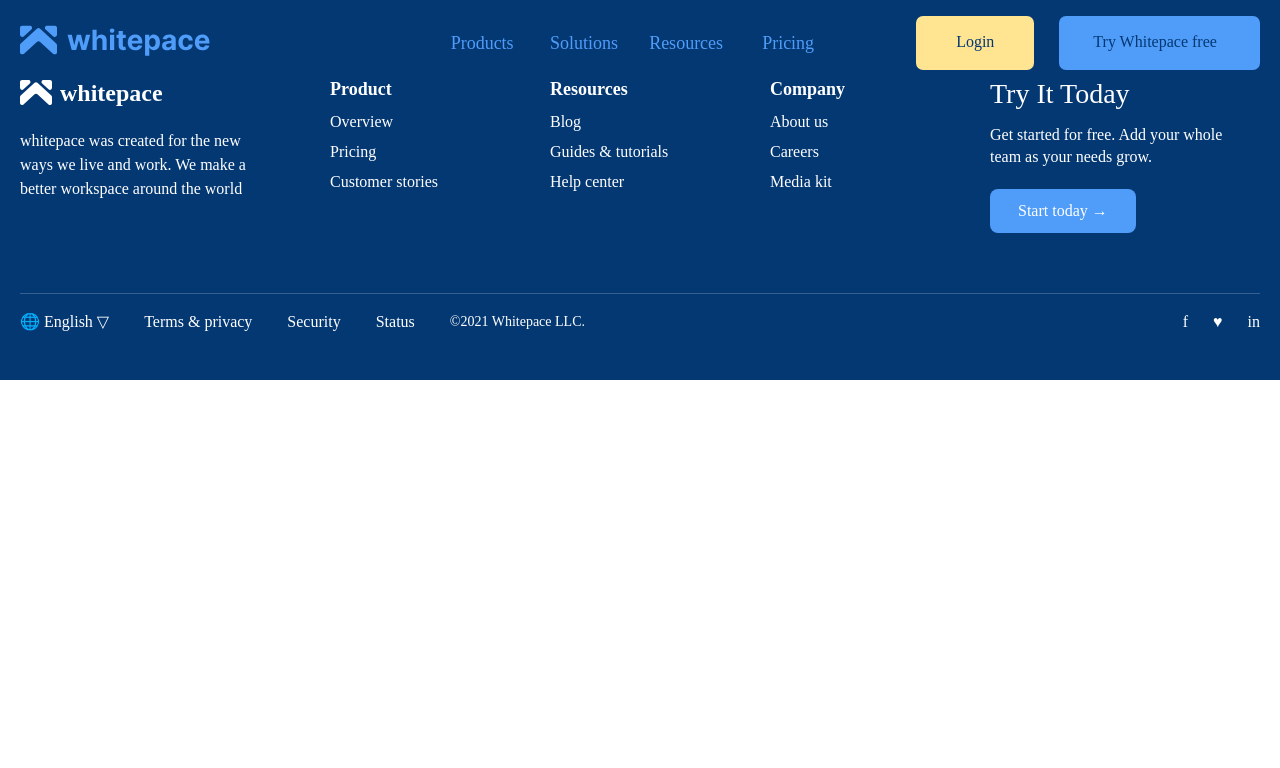
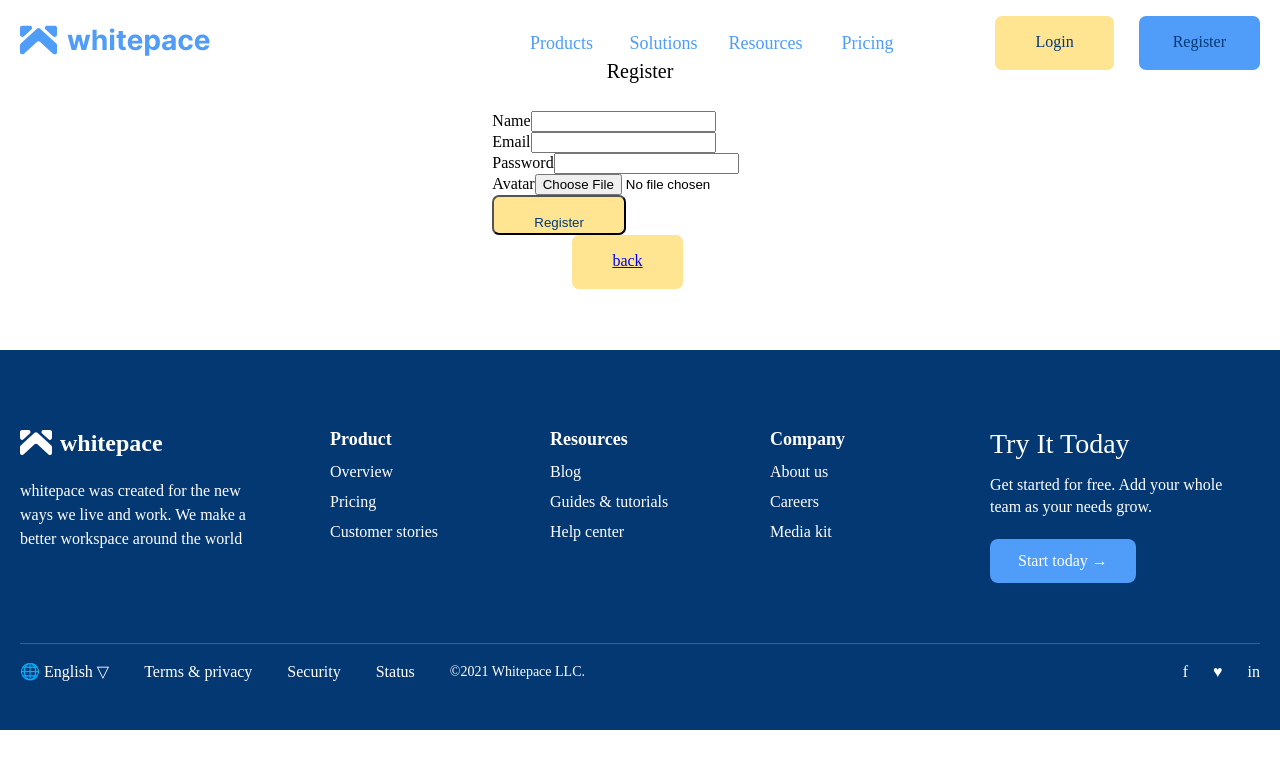
Before and after one commit to David3416/vue2, a Vue app: page /register in a window 1280 px wide. Shown: the top 768 px of the page. Built offline with nearby package versions, Linux system fonts and the light colour scheme.

Commit message:
feat: add user authentication

```diff
--- a/src/components/HeaderComponent.vue
+++ b/src/components/HeaderComponent.vue
@@ -11,9 +11,14 @@ export default {
       isHeaderActive: false,
       headerLogo,
       isMenuOpen: false,
+      user: null,
     }
   },
   methods: {
+    logout() {
+      localStorage.removeItem('user')
+      this.user = null
+    },
     playClickSound,
     handleScroll() {
       this.isHeaderActive = window.pageYOffset > 50
@@ -41,6 +46,12 @@ export default {
 
   mounted() {
     window.addEventListener('scroll', this.handleScroll)
+
+    const savedUser = localStorage.getItem('user')
+
+    if (savedUser) {
+      this.user = JSON.parse(savedUser)
+    }
 
     const links = document.querySelectorAll('.header-link')
 
@@ -131,20 +142,21 @@ export default {
               </li>
             </ul>
 
-            <RouterLink
-              to="/login"
-              class="butt-yellow-header butt-radius"
-              @click="isMenuOpen = false"
-            >
-              Login
-            </RouterLink>
-            <RouterLink
-              to="/try"
-              class="butt-blue butt-radius butt-blue-header"
-              @click="isMenuOpen = false"
-            >
-              Try Whitepace free
-            </RouterLink>
+            <template v-if="user">
+              <span>{{ user.name }}</span>
+
+              <button class="butt-yellow butt-radius" @click="logout">Logout</button>
+            </template>
+
+            <template v-else>
+              <RouterLink to="/login" class="butt-yellow butt-radius" @click="isMenuOpen = false">
+                Login
+              </RouterLink>
+
+              <RouterLink to="/register" class="butt-blue butt-radius" @click="isMenuOpen = false">
+                Register
+              </RouterLink>
+            </template>
           </div>
         </div>
         <div class="burger-menu">
--- a/src/style.css
+++ b/src/style.css
@@ -11,7 +11,10 @@
   --button-blue: #4f9cf9;
   --button-blue-hover: #295c9b;
 }
-
+.j-son {
+  margin-top: 100px;
+  display: block;
+}
 .header {
   top: 0;
   width: 100%;
@@ -470,7 +473,8 @@
 /* TASKKEY ENDS--------------------------------- */
 
 /* LOGIN PAGE STARTS------------ */
-.login-page {
+.login-view {
+  margin-bottom: 100px;
   height: 350px;
   width: 100%;
   margin: 0 auto;
@@ -481,11 +485,10 @@
   justify-content: center;
 }
 
-.login-page-title {
+.login-view-title {
   font-size: 20px;
-  margin-bottom: 30px;
 }
-.try-page {
+.register-page {
   height: 350px;
   width: 100%;
   margin: 0 auto;
@@ -496,7 +499,7 @@
   justify-content: center;
 }
 
-.try-page-title {
+.register-page-title {
   font-size: 20px;
   margin-bottom: 30px;
 }
--- a/src/views/LoginPage.vue
+++ /dev/null
@@ -1,9 +0,0 @@
-<template>
-  <div class="login-page">
-    <h1 class="login-page-title">Login page</h1>
-
-    <div class="butt-yellow butt-radius login-return">
-      <RouterLink to="/"> back </RouterLink>
-    </div>
-  </div>
-</template>
--- /dev/null
+++ b/src/views/LoginView.vue
@@ -0,0 +1,67 @@
+<script>
+export default {
+  data() {
+    return {
+      email: '',
+      password: '',
+    }
+  },
+
+  methods: {
+    login() {
+      fetch('http://localhost:3000/api/login', {
+        method: 'POST',
+        headers: {
+          'Content-Type': 'application/json',
+        },
+        body: JSON.stringify({
+          email: this.email,
+          password: this.password,
+        }),
+      })
+        .then((response) => response.json())
+        .then((data) => {
+          if (data.error) {
+            console.log(data.error)
+            return
+          }
+
+          localStorage.setItem('user', JSON.stringify(data))
+
+          console.log('User logged in:', data)
+        })
+    },
+  },
+}
+</script>
+<template>
+  <div class="login-view">
+    <h1 class="login-view-title">Login</h1>
+
+    <form @submit.prevent="login">
+      <div>
+        <label>Email</label>
+        <input v-model="email" type="email" />
+      </div>
+
+      <div>
+        <label>Password</label>
+        <input v-model="password" type="password" />
+      </div>
+
+      <button type="submit" class="butt-yellow butt-radius">Login</button>
+    </form>
+
+    <div class="butt-yellow butt-radius">
+      <RouterLink to="/">back</RouterLink>
+    </div>
+  </div>
+
+  <div class="login-view">
+    <h1 class="login-view-title">Login page</h1>
+
+    <div class="butt-yellow butt-radius login-return">
+      <RouterLink to="/"> back </RouterLink>
+    </div>
+  </div>
+</template>
--- /dev/null
+++ b/src/views/RegisterView.vue
@@ -0,0 +1,70 @@
+<script>
+export default {
+  data() {
+    return {
+      name: '',
+      email: '',
+      password: '',
+      avatar: '',
+    }
+  },
+
+  methods: {
+    register() {
+      const formData = new FormData()
+
+      formData.append('name', this.name)
+      formData.append('email', this.email)
+      formData.append('password', this.password)
+      formData.append('avatar', this.avatar)
+
+      fetch('http://localhost:3000/api/users', {
+        method: 'POST',
+        body: formData,
+      })
+        .then((response) => response.json())
+        .then((data) => {
+          console.log(data)
+        })
+    },
+    handleAvatar(event) {
+      this.avatar = event.target.files[0]
+      console.log(this.avatar)
+    },
+  },
+}
+</script>
+
+<template>
+  <div class="register-page">
+    <h1 class="register-page-title">Register</h1>
+
+    <form @submit.prevent="register">
+      <div>
+        <label>Name</label>
+        <input v-model="name" type="text" />
+      </div>
+
+      <div>
+        <label>Email</label>
+        <input v-model="email" type="email" />
+      </div>
+
+      <div>
+        <label>Password</label>
+        <input v-model="password" type="password" />
+      </div>
+
+      <div>
+        <label>Avatar</label>
+        <input type="file" @change="handleAvatar" accept="image/*" />
+      </div>
+
+      <button type="submit" class="butt-yellow butt-radius">Register</button>
+    </form>
+
+    <div class="butt-yellow butt-radius">
+      <RouterLink to="/">back</RouterLink>
+    </div>
+  </div>
+</template>
--- a/src/views/homeView.vue
+++ b/src/views/homeView.vue
@@ -1,7 +1,9 @@
 <script>
 import { playClickSound } from '../utils/clickSound'
+
 import brushImg from '../assets/svg/brush-img.svg'
 import taskKey from '../assets/svg/task-key.svg'
+import avatar from '../assets/images/avatar.png'
 
 import img1 from '../assets/images/img-intro1.png'
 import img2 from '../assets/images/img-intro2.png'
@@ -18,15 +20,23 @@ import workImg from '../assets/images/img-intro7.png'
 export default {
   data() {
     return {
+      avatar,
+
+      users: [],
+
       sliderWidth: 0,
+
       introImg,
       taskKey,
       brushImg,
       workImg,
+
       right_arrow,
       left_arrow,
+
       currentSlide: 0,
       isMobile: false,
+
       reviews: [
         {
           name: 'Jessie Owner',
@@ -34,24 +44,28 @@ export default {
           caption:
             '“If you haven’t tried whitepace yet, you need to give it a shot for your next event. It’s so easy and intuitive to get a new event setup and if you need any help their customer service is seriously amazing.”',
         },
+
         {
           name: 'Jessie Owner',
           image: img2,
           caption:
             '“If you haven’t tried whitepace yet, you need to give it a shot for your next event. It’s so easy and intuitive to get a new event setup and if you need any help their customer service is seriously amazing.”',
         },
+
         {
           name: 'Jessie Owner',
           image: img3,
           caption:
             '“If you haven’t tried whitepace yet, you need to give it a shot for your next event. It’s so easy and intuitive to get a new event setup and if you need any help their customer service is seriously amazing.”',
         },
+
         {
           name: 'Jessie Owner',
           image: img4,
           caption:
             '“If you haven’t tried whitepace yet, you need to give it a shot for your next event. It’s so easy and intuitive to get a new event setup and if you need any help their customer service is seriously amazing.”',
         },
+
         {
           name: 'Jessie Owner',
           image: img5,
@@ -61,27 +75,32 @@ export default {
       ],
     }
   },
+
   methods: {
     playClickSound,
+
     nextSlide() {
       if (this.currentSlide < this.reviews.length - 3) {
         this.currentSlide++
       }
     },
+
     prevSlide() {
       if (this.currentSlide > 0) {
         this.currentSlide--
       }
     },
+
     updateSliderWidth() {
       this.sliderWidth = this.$refs.slider.offsetWidth
       this.isMobile = window.innerWidth <= 900
     },
   },
+
   mounted() {
     this.updateSliderWidth()
+
     window.addEventListener('resize', this.updateSliderWidth)
-    console.log('&&&' + this.sliderWidth)
   },
 
   beforeUnmount() {
@@ -91,9 +110,14 @@ export default {
 </script>
 
 <template>
+  <div v-for="user in users" :key="user.id" class="j-son">
+    <p>{{ user.name }}</p>
+    <p>{{ user.email }}</p>
+  </div>
   <!-- <HeaderComponent /> -->
   <main class="main">
     <!-- intro starts -->
+
     <section class="intro">
       <div class="wrapper">
         <div class="intro-wrapper">
@@ -259,5 +283,5 @@ export default {
     </section>
     <!-- TRUST END ------------------------------------------------------------>
   </main>
-  <FooterComponent />
+  <!-- <FooterComponent /> -->
 </template>
```
Also changed, not shown: src/router/index.js (+7 -2 lines), src/assets/images/avatar.png (added).
